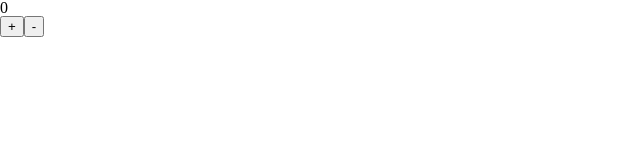
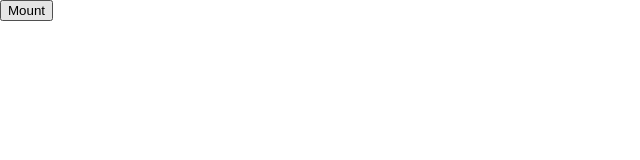
Before and after one commit to GromavVL/React-app, a React (Vite) app: page / in a window 1280 px wide. Shown: the top 160 px of the page, without its empty margins (0-640 px from the left). Built offline with nearby package versions, Linux system fonts and the light colour scheme.

Commit message:
Render lives

```diff
--- a/src/App.jsx
+++ b/src/App.jsx
@@ -1,7 +1,29 @@
-import Counter from './components/counter/index'
+import StopWatch from "./components/StopWatch";
+import React, { Component } from "react";
 
-function App() {
-  return <Counter/>
+class App extends Component {
+  constructor(props) {
+    super(props);
+    this.state = {
+      isVisible: false,
+    };
+  }
+  handlerClick = () => {
+    const { isVisible } = this.state;
+    this.setState({ isVisible: !isVisible });
+  };
+  render() {
+    const { isVisible } = this.state;
+
+    return (
+      <>
+        {isVisible && <StopWatch />}
+        <button onClick={this.handlerClick}>
+          {isVisible ? "Unmount" : "Mount"}
+        </button>
+      </>
+    );
+  }
 }
 
 export default App;
--- /dev/null
+++ b/src/components/StopWatch/index.jsx
@@ -0,0 +1,19 @@
+import React, { Component } from "react";
+
+export default class StopWatch extends Component {
+  constructor(props) {
+    super(props);
+    console.log(props);
+    this.state = { count: 0 };
+  }
+  pomponentDidMount() {}
+  render() {
+    const { count } = this.state;
+    return (
+      <>
+        <div>{count}</div>
+        <button onClick={() => this.setState({count: count + 1})}>+</button>
+      </>
+    );
+  }
+}
```
